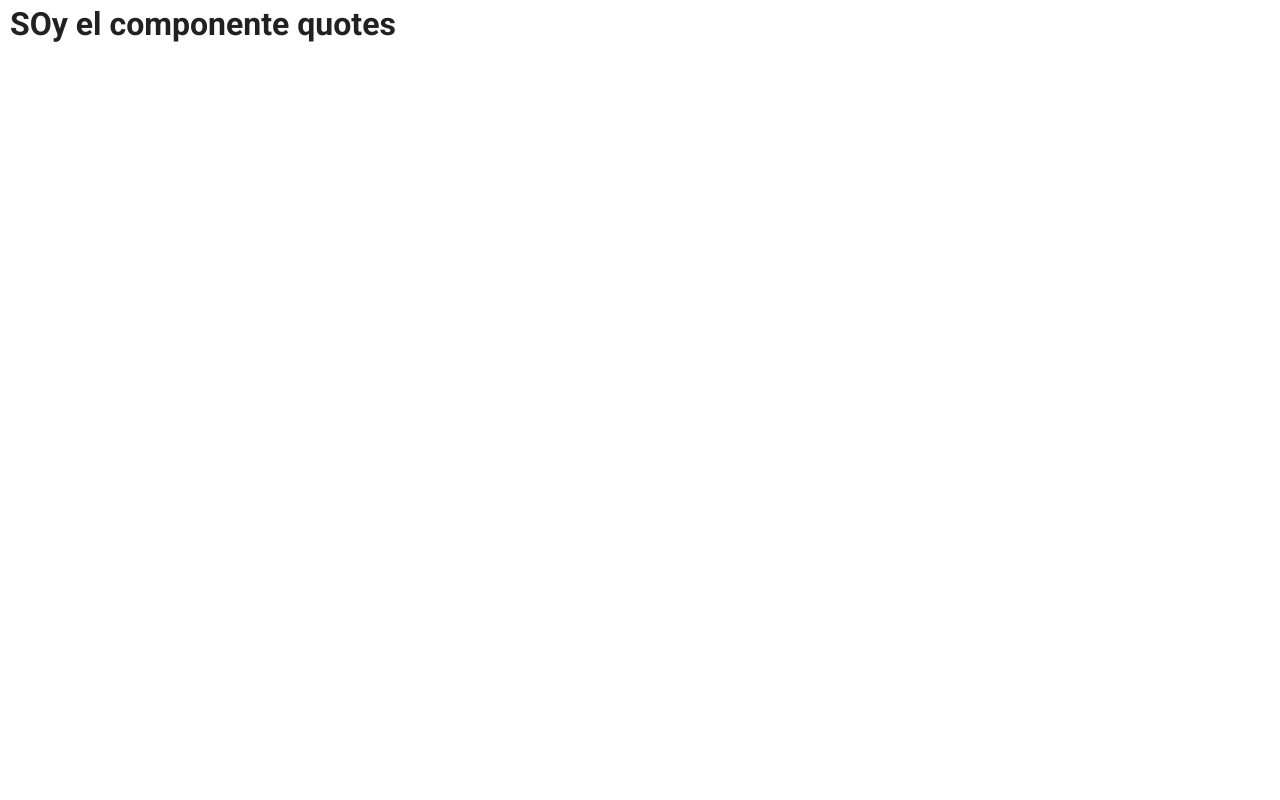
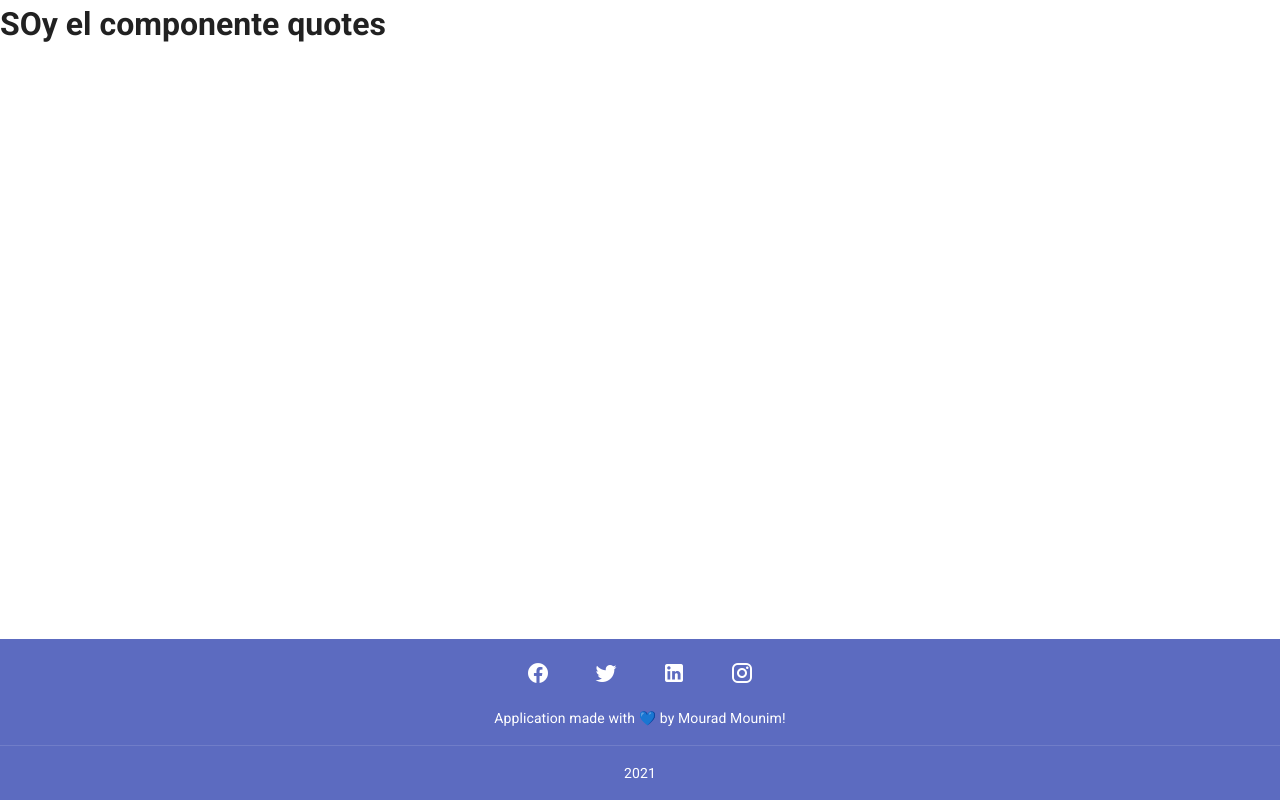
Before and after one commit to Mourad5000/guionistGuide, a Vue app: page /1 in a window 1280 px wide. Built offline with nearby package versions, Linux system fonts and the light colour scheme.

Commit message:
Add footer

```diff
--- a/src/App.vue
+++ b/src/App.vue
@@ -1,15 +1,19 @@
 <template>
-  <v-app class="app-wrapper">
-    <v-main>
+  <v-app>
+    <v-main class="app-wrapper">
       <router-view/>
     </v-main>
+      <Footer />
   </v-app>
 </template>
 
 <script>
-
+import Footer from './components/Footer.vue';
 export default {
   name: 'App',
+  components:{
+    Footer
+  }
 };
 </script>
 <style>
--- /dev/null
+++ b/src/components/Footer.vue
@@ -0,0 +1,54 @@
+<template>
+  <v-footer
+    dark
+    padless
+  >
+    <v-card
+      flat
+      tile
+      class="indigo lighten-1 white--text text-center footer-contain"
+    >
+      <v-card-text>
+        <v-btn
+          v-for="icon in icons"
+          :key="icon"
+          class="mx-4 white--text"
+          icon
+        >
+          <v-icon size="24px">
+            {{ icon }}
+          </v-icon>
+        </v-btn>
+      </v-card-text>
+
+      <v-card-text class="white--text pt-0">
+        Application made with 💙 by Mourad Mounim!
+      </v-card-text>
+
+      <v-divider></v-divider>
+
+      <v-card-text class="white--text">
+        {{ new Date().getFullYear() }}
+      </v-card-text>
+    </v-card>
+  </v-footer>
+</template>
+
+<script>
+  export default {
+    data: () => ({
+      icons: [
+        'mdi-facebook',
+        'mdi-twitter',
+        'mdi-linkedin',
+        'mdi-instagram',
+      ],
+    }),
+  }
+</script>
+
+<style>
+.footer-contain {
+    width: 100vw;
+}
+</style>
--- a/src/constants/APIconstants.js
+++ b/src/constants/APIconstants.js
@@ -1,5 +1,5 @@
 export default {
     API_URL:'https://the-one-api.dev/v2',
     REQUEST_CHARACTERS:'/character',
-    LOAD_CHARACTER_QUOTES:(characterId)=> `/character/${characterId}`
+    LOAD_CHARACTER_QUOTES:(characterId)=> `/character/${characterId}/quote`
 }
```
